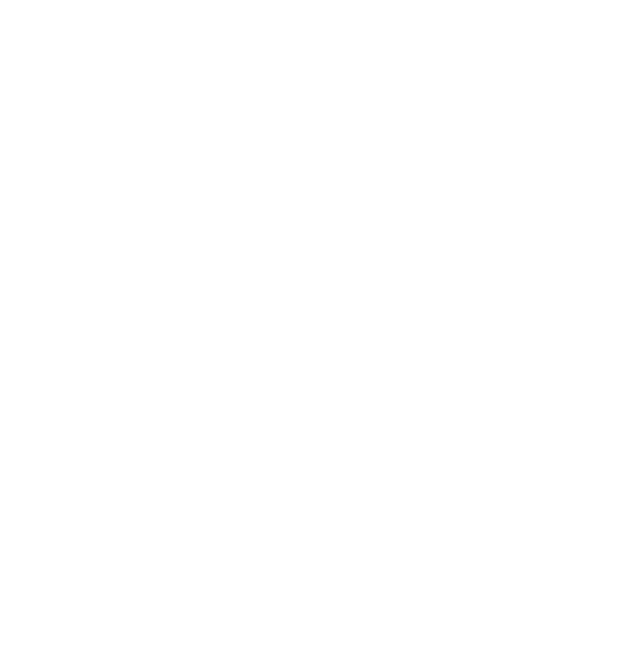
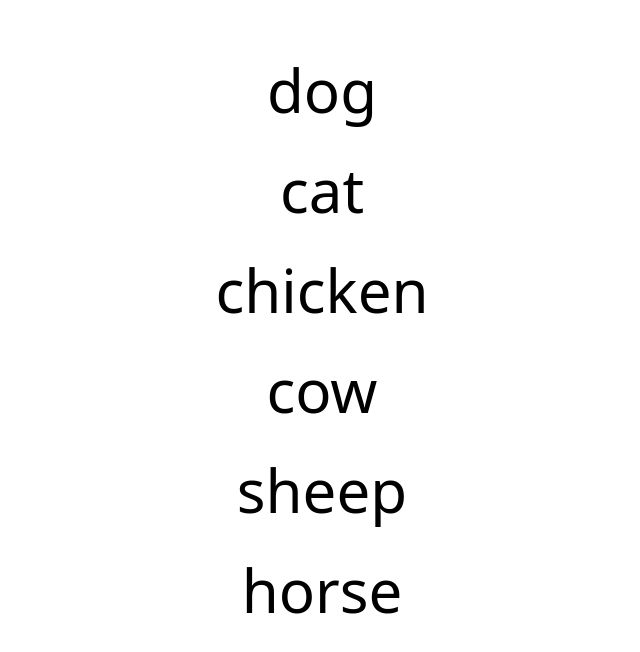
Before and after one commit to IbrahimBagalwa/the-gym-react-exercises, a React (Create React App) app: page / in a window 1280 px wide. Shown: the top 652 px of the page, without its empty margins (318-958 px from the left). Built offline with nearby package versions, Linux system fonts and the light colour scheme.

Commit message:
feat: Mapping Through A List And Rendering

```diff
--- a/src/App.jsx
+++ b/src/App.jsx
@@ -1,5 +1,7 @@
+import Mapping from "./exercises/maping";
+
 function App() {
-  return <div className=""></div>;
+  return <Mapping />;
 }
 
 export default App;
--- /dev/null
+++ b/src/exercises/maping.jsx
@@ -0,0 +1,17 @@
+import React from "react";
+
+const Mapping = () => {
+  return (
+    <ul className="flex flex-col m-10 text-6xl">
+      {["dog", "cat", "chicken", "cow", "sheep", "horse"].map((list, index) => {
+        return (
+          <li className="py-5 mx-auto" key={index}>
+            {list}
+          </li>
+        );
+      })}
+    </ul>
+  );
+};
+
+export default Mapping;
```
